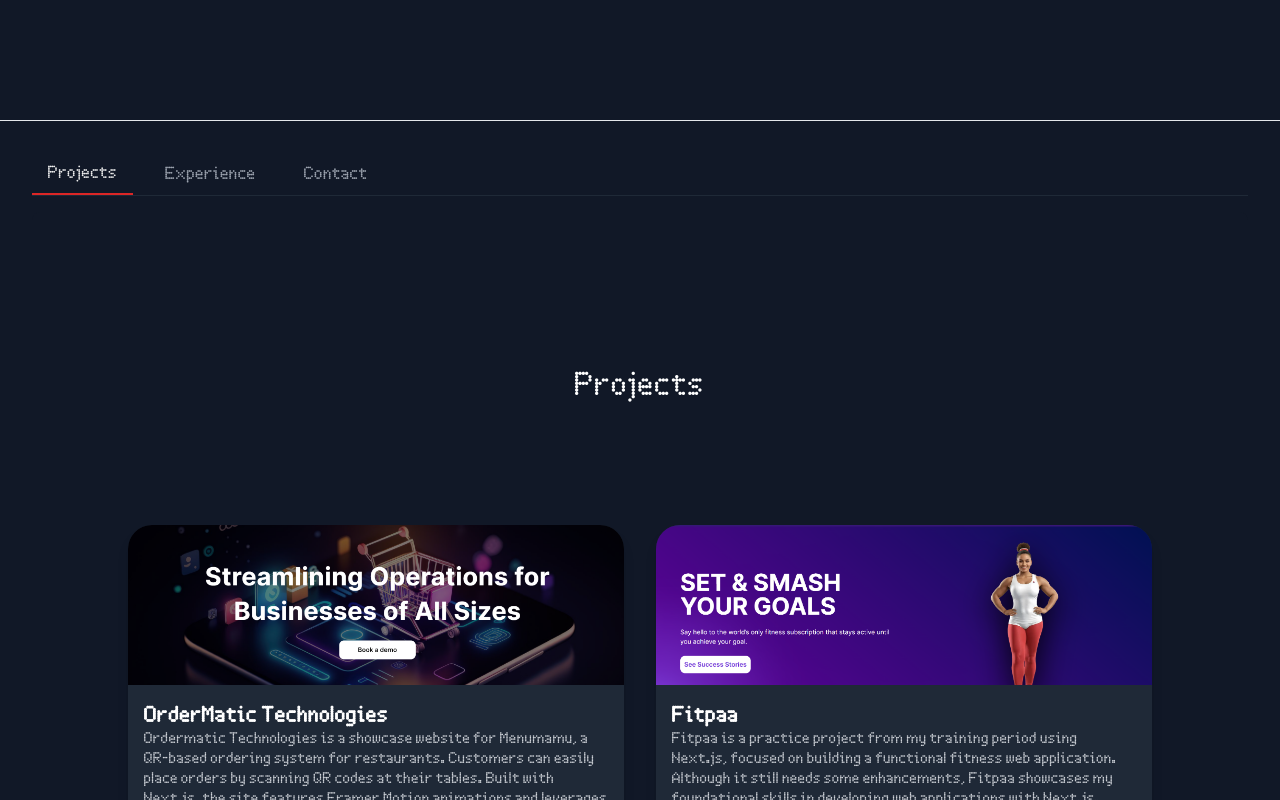
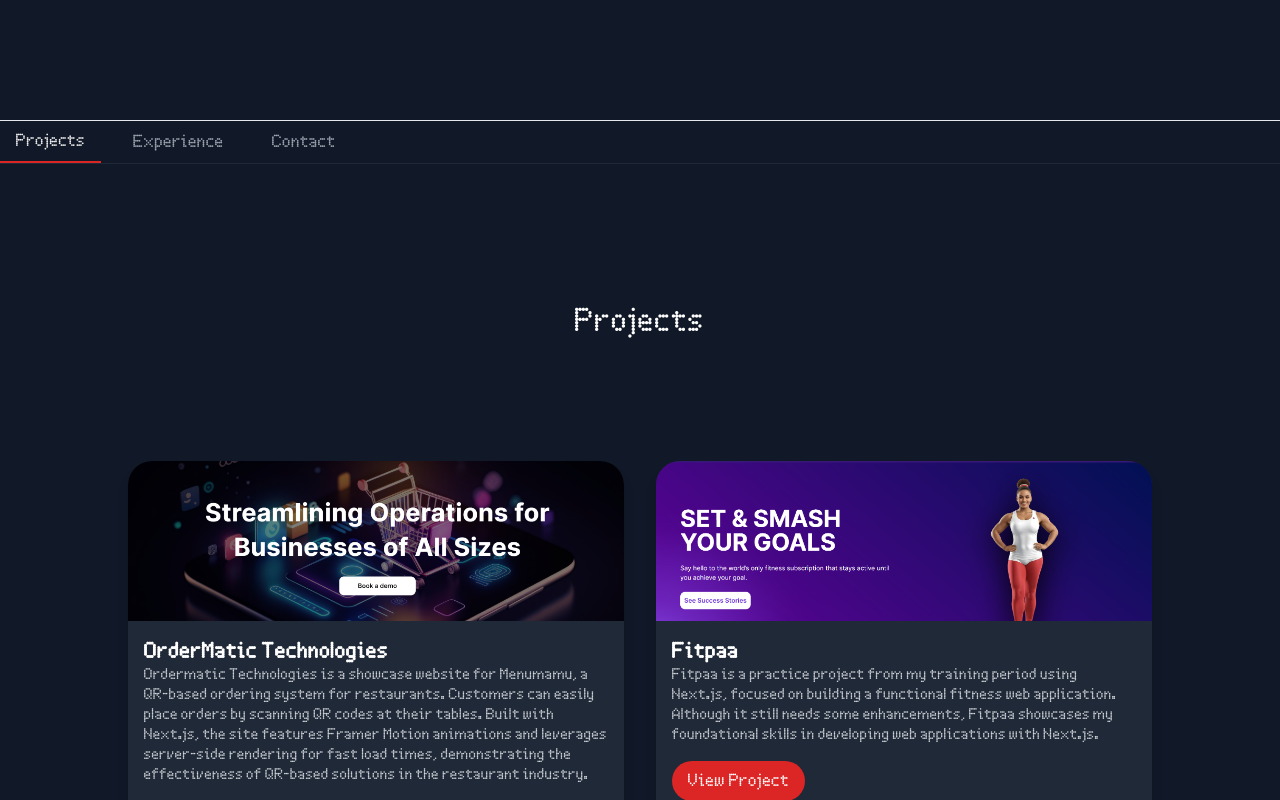
Before and after one commit to rambabu-143/My-portfolio, a Next.js app: page / in a window 1280 px wide. Shown: the part 680-1480 px from the top of the page. Built offline with nearby package versions, Linux system fonts and the light colour scheme.

Commit message:
adjusted the width of the tabs section

```diff
--- a/src/components/tabs.tsx
+++ b/src/components/tabs.tsx
@@ -22,7 +22,7 @@
   };
 
   return (
-    <div className="w-full p-8 bg-gray-900 overflow-hidden">
+    <div className="w-full  bg-gray-900 overflow-hidden">
       <div className="flex space-x-4 border-b border-gray-800 mb-4">
         <button
           className={`py-2 px-4 ${activeTab === "projects" ? "border-b-2 border-red-600" : "text-gray-400"} hover:text-white`}
@@ -43,7 +43,7 @@
           Contact
         </button>
       </div>
-      <div className="bg-gray-900 p-8 rounded-lg">
+      <div className="rounded-lg w-full">
         <AnimatePresence>
           {activeTab === "projects" && (
             <motion.div
```
